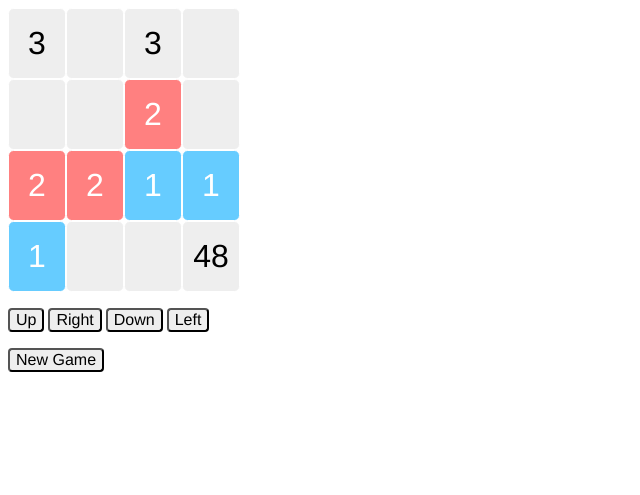
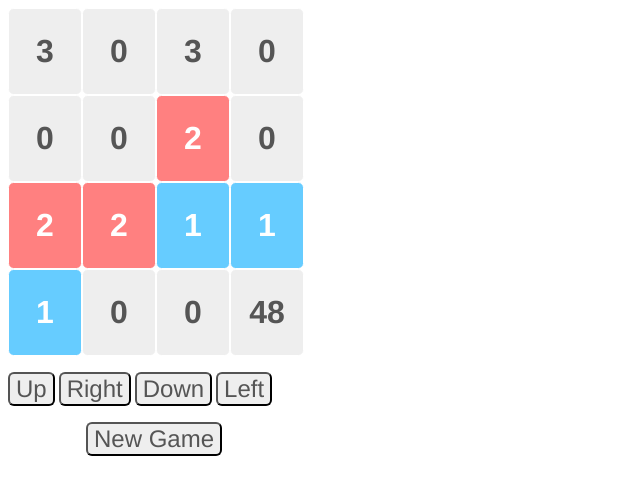
Before and after one commit to forst056/threes, a PHP site: page / in a window 1280 px wide. Shown: the top 495 px of the page, without its empty margins (0-640 px from the left). Run offline with PHP 8.4, Linux system fonts and the light colour scheme; some libraries are stand-ins or nearby versions.

Commit message:
fixed new game
created replaceArray function with innerHTML to replace cell values
rather than document.write them

```diff
--- a/css/threes.css
+++ b/css/threes.css
@@ -1,16 +1,24 @@
-table {
-	font-size: 2em;
-	margin: 1em;
+button {
+	background: #eee;
+	border-radius: .25em;
+	color: #555;
+	font-family: 'Helvetica Neue', sans-serif;
+	font-size: 1.5em;
 }
 
-td {
-	background: #eee;
-	padding: .5em;
-	text-align: center;
+div.buttons {
+	width: 18.25em;
 }
 
-span, button {
+div.new-game {
+	text-align: center;
+	width: auto;
+}
+
+span {
+	color: #555;
 	font-family: 'Helvetica Neue', sans-serif;
+	font-weight: bold;
 }
 
 span.one {
@@ -22,27 +30,6 @@ span.two {
 	background: #FF8080;
 	color: white;
 }
-
-button {
-	background: #eee;
-	border-radius: .25em;
-	font-size: 1em;
-}
-
-
-/*span {
-	background: #eee;
-	font-size: 2em;
-	padding: .5em;
-	text-align: center;
-}*/
-
-/*.tbl {
-	display: table;
-	width: 100%;
-	table-layout: fixed;
-	background: #eee;
-}*/
 
 .row {
 	clear: both;
@@ -60,7 +47,7 @@ button {
 	display: block;
 	float: left;
 	font-size: 2em;
-	padding: .5em .25em;
+	padding: .75em .5em;
 	text-align: center;
 	width: 1.25em;
 }
--- a/index.html
+++ b/index.html
@@ -3,10 +3,11 @@
 <head>
 	<title></title>
 <link rel="stylesheet" href="/css/threes.css">
-<script type="text/javascript">var board = new Array(1,0,0,0,0,0,0,0,0,0,0,0,0,0,0,0,0)</script>
+<script type="text/javascript">var board = new Array(0,0,0,0,0,0,0,0,0,0,0,0,0,0,0,0,0)</script>
 <script type='text/javascript' src='jquery-1.11.3.js'></script>
 <script type="text/javascript">
 
+printArray(board);
 seedBoard(48);
 
 function move(board, input) {
@@ -15,6 +16,7 @@ function move(board, input) {
 
 function seedBoard(maxVal) {
 	var emptySet = [0,1,2,3,4,5,6,7,8,9,10,11,12,13,14];
+	board = [0,0,0,0,0,0,0,0,0,0,0,0,0,0,0,0,0];
 
 	shuffleArray(emptySet);
 
@@ -27,28 +29,42 @@ function seedBoard(maxVal) {
 	board[15] = maxVal;
 
 	// Print the board
-	printArray(board);
-	return board;
+	replaceArray(board);
+}
+
+function replaceArray() {
+	for (i=0; i<16; i++) {
+		document.getElementById("cell" + i).innerHTML = board[i];
+		document.getElementById("cell" + i).className = "cell";
+
+		var id = document.getElementById("cell" + i);
+		if (board[i] === 1) {
+			id.className = id.className + " one";
+		}
+		else if (board[i] === 2) {
+			id.className = id.className + " two";
+		}
+	}
 }
 
 function printArray(array) {
 	document.write("<div class='row'>");
 	for (i=0; i<16; i++) {
 		if (i%4 == 0 && i > 1) {
-			document.write("</div><div class='row'>")
+			document.write("</div><div class='row'>");
 		}
-		if (board[i] === 0) {
-			document.write("<span class='cell' id=0><br /></span>")
+		if (array[i] === 0) {
+			document.write("<span class='cell' id=cell" + i + "><br /></span>");
 		}
 		else {
-			document.write("<span class='cell' id=" + i + ">" + board[i] + "</span>");
+			document.write("<span class='cell' id=cell" + i + ">" + array[i] + "</span>");
 		}
 
-		var id = document.getElementById(i);
-		if (board[i] === 1) {
+		var id = document.getElementById("cell" + i);
+		if (array[i] === 1) {
 			id.className = id.className + " one";
 		}
-		else if (board[i] === 2) {
+		else if (array[i] === 2) {
 			id.className = id.className + " two";
 		}
 	}
@@ -70,14 +86,16 @@ function shuffleArray(array) {
 </head>
 
 <body>
+<div class="buttons">
 <div class="btn-grp">
 <button type="button" name="up" value="up" onclick="move(board,'up')">Up</button>
 <button type="button" name="right" value="right" onclick="move(board,'right')">Right</button>
 <button type="button" name="down" value="down" onclick="move(board,'down')">Down</button>
 <button type="button" name="left" value="left" onclick="move(board,'left')">Left</button>
 </div>
-<div>
+<div class="new-game">
 <button type="button" name="seedBoard" value="seedBoard" onclick="seedBoard(48)">New Game</button>
+</div>
 </div>
 </body>
 </html>
```
